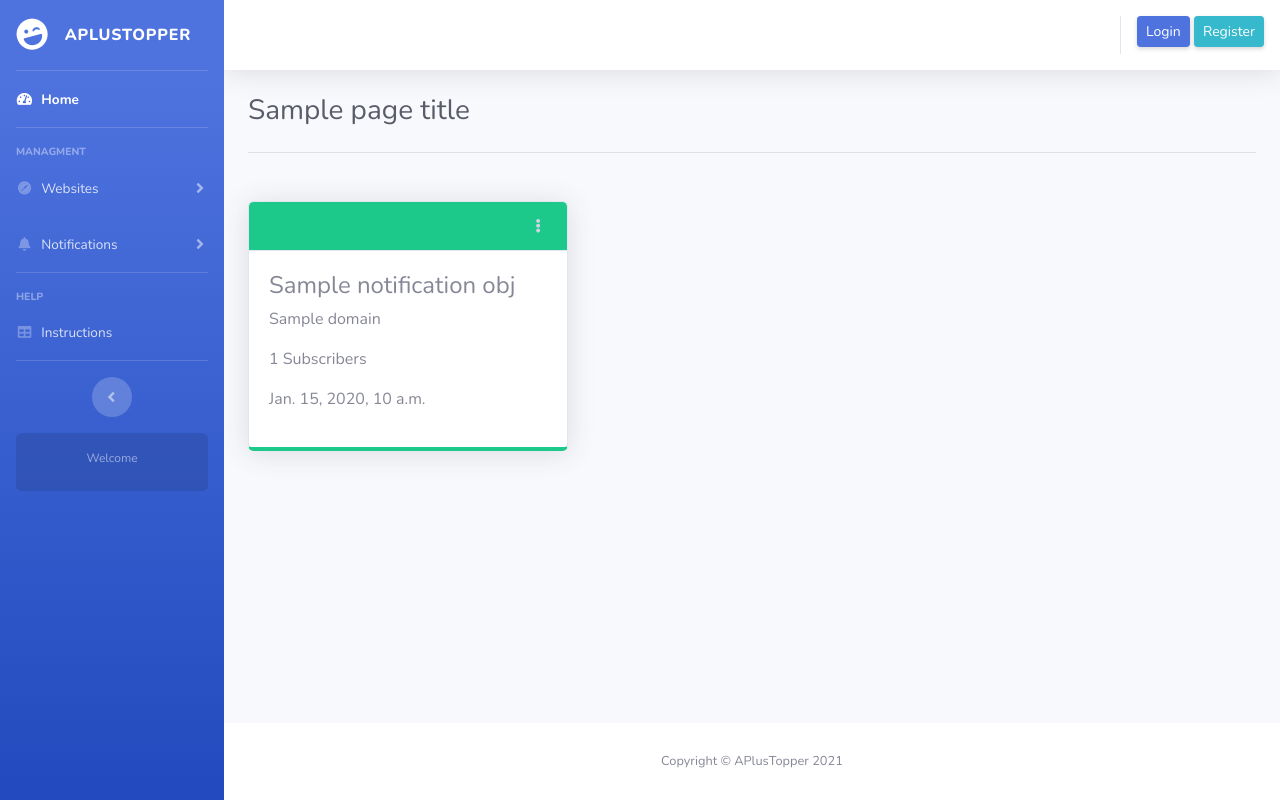
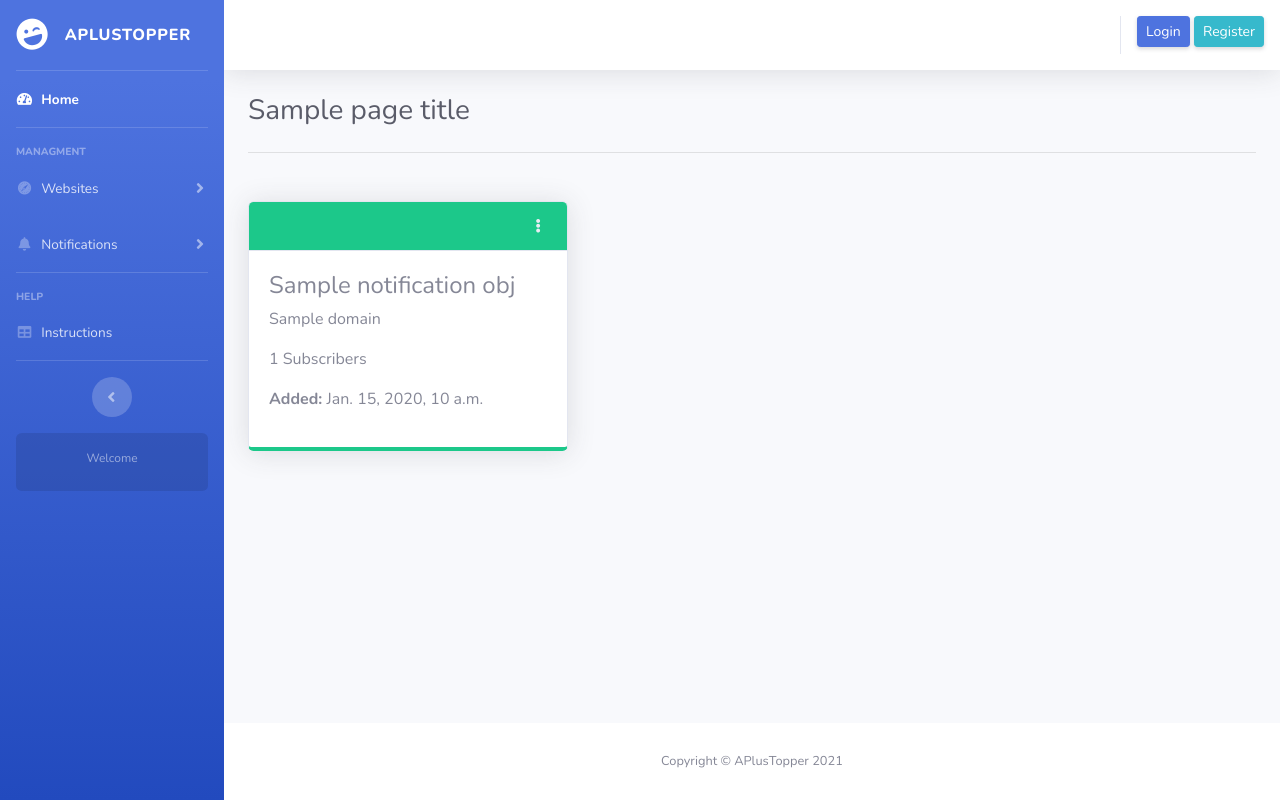
Before and after one commit to mnamegaurav/pushify, a Django app: template templates/websites/websites_list.html in a window 1280 px wide. Run offline with Django 3.2, Linux system fonts and the light colour scheme; the template is opened without the code that fills it: most values are stand-ins (such as "Sample title", 1, 10 or a date in 2020); some libraries are stand-ins or nearby versions.

Commit message:
some ui changes in all websites

```diff
--- a/templates/websites/websites_list.html
+++ b/templates/websites/websites_list.html
@@ -23,7 +23,7 @@
             aria-haspopup="true"
             aria-expanded="false"
           >
-            <i class="fas fa-ellipsis-v fa-sm fa-fw text-gray-400"></i>
+            <i class="fas fa-ellipsis-v fa-sm fa-fw text-gray-200"></i>
           </a>
           <div
             class="dropdown-menu dropdown-menu-right shadow animated--fade-in"
@@ -42,7 +42,7 @@
         <h4 class="website__title">{{ website_obj.title }}</h4>
         <p class="website__domain">{{ website_obj.domain }}</p>
         <p class="website__subscribers__count">{{ website_obj.subscribers_count }} Subscribers</p>
-        <p class="website__subscribers__count">{{ website_obj.updated_on }}</p>
+        <p class="website__subscribers__count"><strong>Added:&nbsp;</strong>{{ website_obj.created_on }}</p>
       </div>
     </div>
   </div>
```
